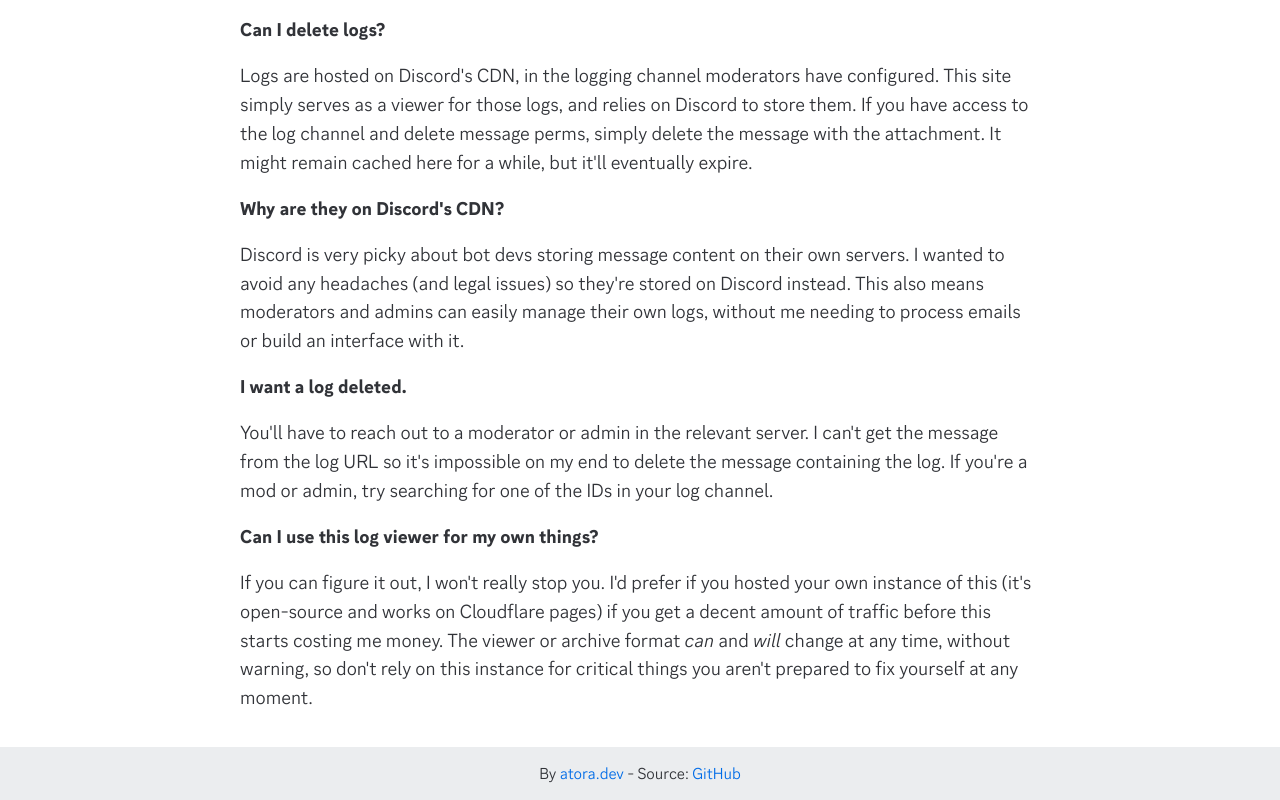
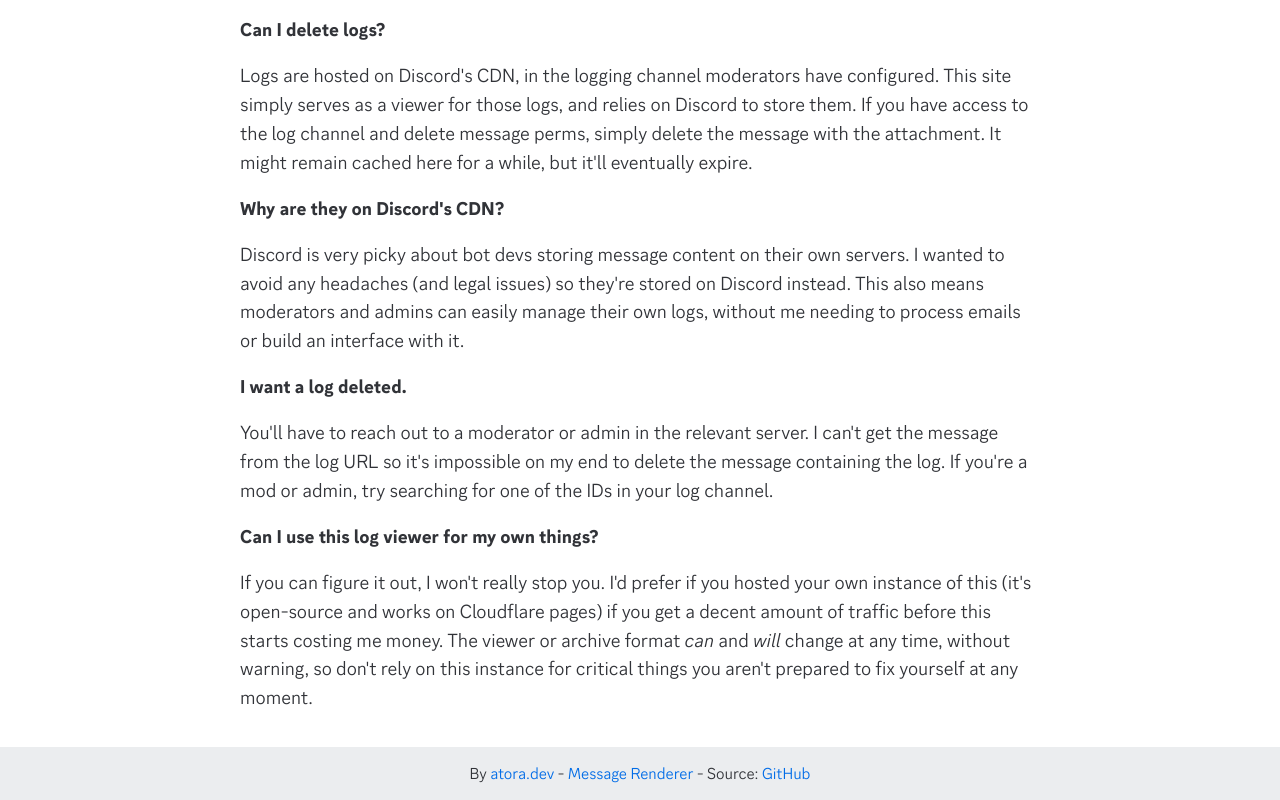
Before and after one commit to AtoraSuunva/log-viewer, a React (Create React App) app: page / in a window 1280 px wide. Shown: the part 214-1014 px from the top of the page. Built offline with nearby package versions, Linux system fonts and the light colour scheme.

Commit message:
feat: overflow-wrap messages, credit, new description

```diff
--- a/public/index.html
+++ b/public/index.html
@@ -2,7 +2,7 @@
 <html lang="en" class="theme-sync">
   <head>
     <meta charset="utf-8" />
-    <meta name="description" content="Log Viewer" />
+    <meta name="description" content="Viewer for archived Discord messages" />
     <meta name="keywords" content="log,viewer,discord" />
     <meta name="viewport" content="width=device-width, initial-scale=1" />
     <meta name="theme-color" content="#36393f" />
--- a/src/components/Layout.tsx
+++ b/src/components/Layout.tsx
@@ -27,8 +27,11 @@ export default function Layout() {
         </ErrorBoundary>
       </main>
       <footer>
-        By <a href="https://atora.dev">atora.dev</a> - Source:{' '}
-        <a href="https://github.com/AtoraSuunva/log-viewer">GitHub</a>
+        By <a href="https://atora.dev">atora.dev</a> -{' '}
+        <a href="https://github.com/widgetbot-io/message-renderer">
+          Message Renderer
+        </a>{' '}
+        - Source: <a href="https://github.com/AtoraSuunva/log-viewer">GitHub</a>
       </footer>
     </>
   )
--- a/src/index.css
+++ b/src/index.css
@@ -426,6 +426,10 @@ a:visited {
   text-underline-offset: 3px;
 }
 
+.wb-msg-c-md-text-wb {
+  overflow-wrap: break-word;
+}
+
 .wb-msg-c-message-group-wb {
   margin: 1em 0;
 }
```
